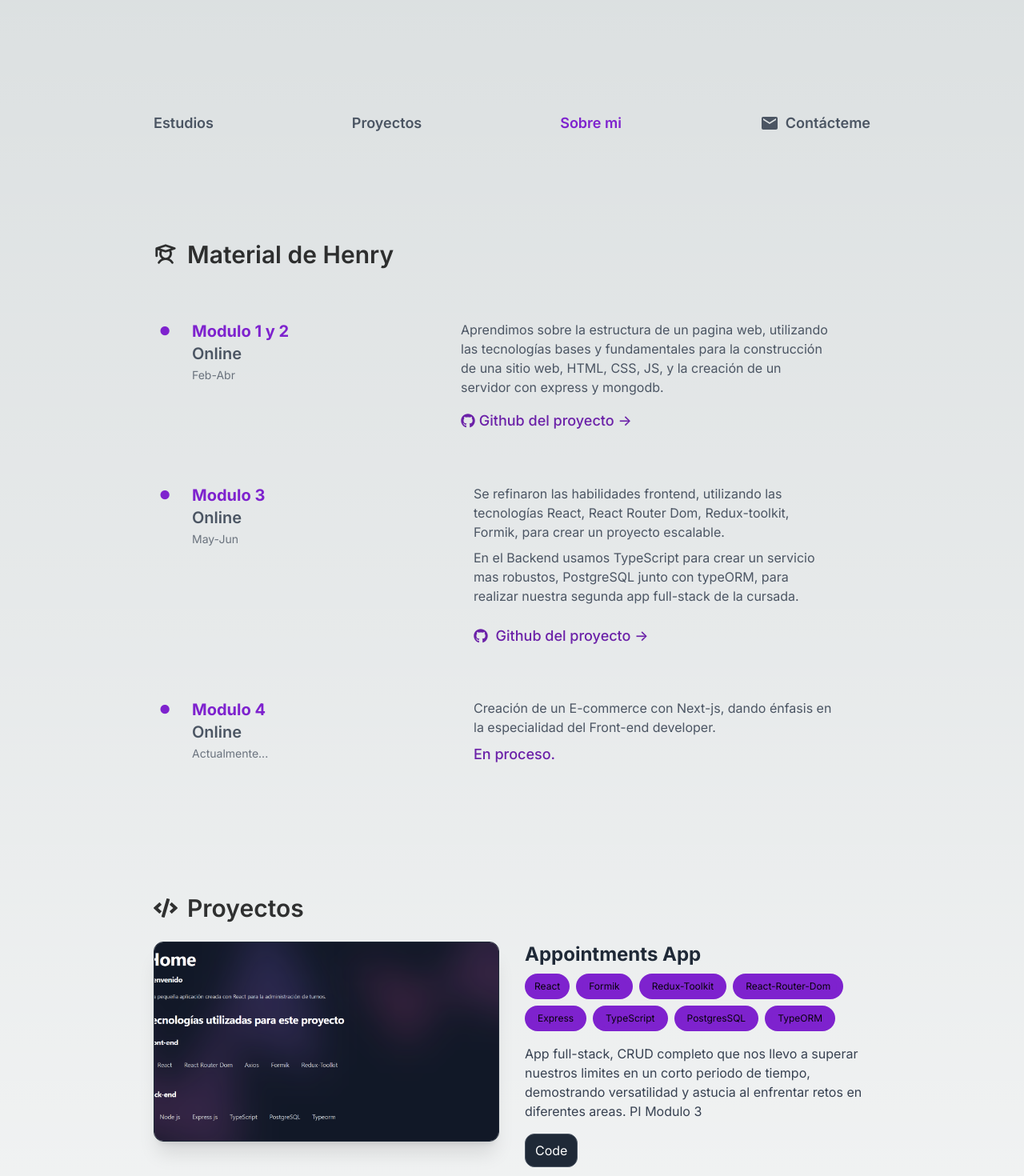
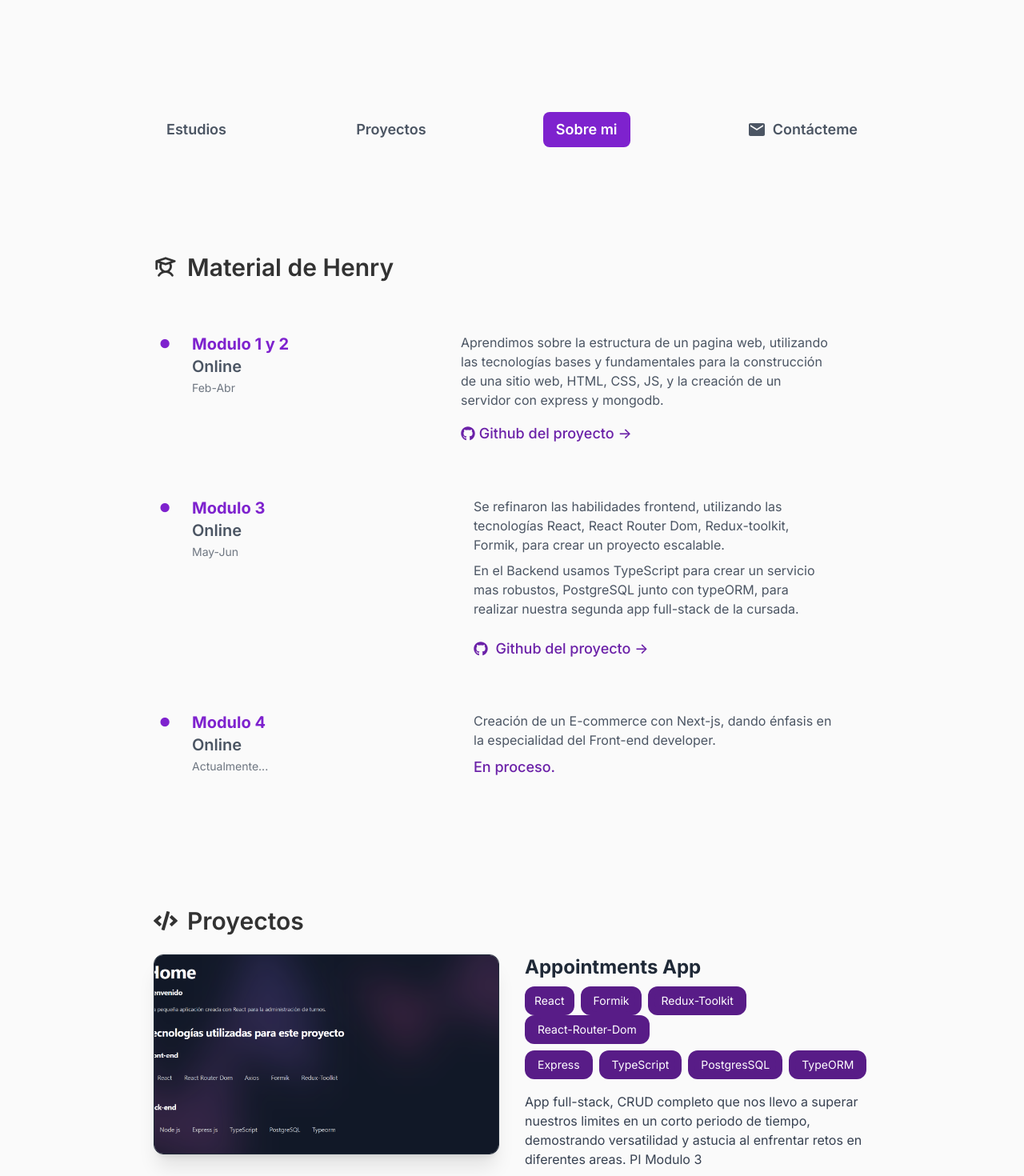
Before and after one commit to Heizahn/web-portfolio, a Next.js app: page / in a window 1280 px wide. Shown: the part 460-1930 px from the top of the page at 80% size. Built offline with nearby package versions, Linux system fonts and the light colour scheme.

Commit message:
ajustando colores tanto en el modo claro como en el modo oscuro

```diff
--- a/src/app/globals.css
+++ b/src/app/globals.css
@@ -4,15 +4,19 @@
 
 :root {
   --foreground-rgb: 0, 0, 0;
-  --background-start-rgb: 214, 219, 220;
-  --background-end-rgb: 255, 255, 255;
+  --background-start-rgb: 250, 250, 250;
+  --background-end-rgb: 250, 250, 250;
 }
 
 @media (prefers-color-scheme: dark) {
   :root {
     --foreground-rgb: 255, 255, 255;
-    --background-start-rgb: 0, 0, 0;
-    --background-end-rgb: 0, 0, 0;
+    --background-start-rgb: 5, 5, 5;
+    --background-end-rgb: 5, 5, 5;
+  }
+
+  header {
+    background-color: rgb(var(--background-end-rgb));
   }
 }
 
@@ -35,3 +39,7 @@ a:hover{
     text-wrap: balance;
   }
 }
+
+header{
+  background-color: rgb(var(--background-start-rgb));
+}
--- a/src/components/Contact/contact_linkedIn.tsx
+++ b/src/components/Contact/contact_linkedIn.tsx
@@ -10,7 +10,7 @@ export default function ContactLinkedIn() {
 			<div className='flex items-center '>
 				<span className='relative inline-flex overflow-hidden rounded-full p-[1px]'>
 					<span className='absolute inset-[-1000%] animate-[spin_2s_linear_infinite] bg-[conic-gradient(from_90deg_at_50%_50%,#51E4B8_0%,#21554E_50%,#51E4B8_100%)]'></span>
-					<div className='inline-flex items-center justify-center w-full px-3 py-1 text-base text-blue-800 bg-green-100 rounded-full cursor-pointer dark:bg-gray-900 dark:text-white/80 backdrop-blur-3xl whitespace-nowrap'>
+					<div className='inline-flex items-center justify-center w-full px-3 py-1 text-base text-gray-800 bg-gray-100 rounded-full cursor-pointer dark:bg-gray-900 dark:text-white/80 backdrop-blur-3xl whitespace-nowrap'>
 						Disponible para trabajar.
 					</div>
 				</span>
--- a/src/components/Navbar/Navbar.tsx
+++ b/src/components/Navbar/Navbar.tsx
@@ -4,24 +4,45 @@ import { MdEmail } from 'react-icons/md';
 
 export default function Navbar({ inView }: { inView: string }) {
 	return (
-		<header className='sticky top-[-1px] z-10 flex items-center justify-center w-full dark:bg-black md:mb-10'>
+		<header className='sticky top-[-1px] z-10 flex items-center justify-center w-full  md:mb-10'>
 			<nav className='flex py-2 w-full text-base md:text-lg font-semibold  text-gray-600 dark:text-gray-200 justify-between items-center  md:py-3	md:max-w-4xl'>
-				<Link href='/#study' className={inView === 'study' ? 'text-purple-700' : ''}>
+				<Link
+					href='/#study'
+					className={
+						inView === 'study'
+							? 'bg-purple-700 text-white px-2 py-1 rounded-lg md:px-4 md:py-2 '
+							: 'px-2 py-1 md:px-4 md:py-2'
+					}
+				>
 					Estudios
 				</Link>
 
 				<Link
 					href='/#projects'
-					className={inView === 'projects' ? 'text-purple-700' : ''}
+					className={
+						inView === 'projects'
+							? 'bg-purple-700 text-white px-2 py-1 rounded-lg md:px-4 md:py-2'
+							: 'px-2 py-1 md:px-4 md:py-2'
+					}
 				>
 					Proyectos
 				</Link>
 
-				<Link href='/#about' className={inView === 'about' ? 'text-purple-700' : ''}>
+				<Link
+					href='/#about'
+					className={
+						inView === 'about'
+							? 'bg-purple-700 text-white px-2 py-1 rounded-lg md:px-4 md:py-2 '
+							: 'px-2 py-1 md:px-4 md:py-2'
+					}
+				>
 					Sobre mi
 				</Link>
 
-				<a href={MAILTO} className='text-2xl md:flex items-center gap-2	'>
+				<a
+					href={MAILTO}
+					className='text-2xl md:flex items-center gap-2 px-2 py-1 md:px-4 md:py-2'
+				>
 					<MdEmail />
 					<span className='hidden md:block md:text-lg'>Contácteme</span>
 				</a>
--- a/src/components/section-1/sectionOne.tsx
+++ b/src/components/section-1/sectionOne.tsx
@@ -14,7 +14,7 @@ export default function SectionOne() {
 				<h2 className='text-4xl font-bold tracking-tight text-gray-800 sm:text-5xl dark:text-white'>
 					Hola, soy Humberto
 				</h2>
-				<p className='mt-6 text-xl text-gray-800 dark:[&>strong]:text-purple-700 [&>strong]:text-purple-700 [&>strong]:font-semibold dark:text-gray-300'>
+				<p className='mt-6 text-xl text-gray-800 dark:[&>strong]:text-purple-700 [&>strong]:text-purple-800 [&>strong]:font-semibold dark:text-gray-300'>
 					+1 año de estudio autodidacta.{' '}
 					<strong>
 						<a target='_blank' href={Github}>
--- a/src/components/sectionAbout/SectionAbout.tsx
+++ b/src/components/sectionAbout/SectionAbout.tsx
@@ -11,7 +11,7 @@ export default function SectionAbout() {
 				Sobre mi
 			</h2>
 			<article className='flex flex-col text-base lg:text-xl items-center justify-center gap-8 text-gray-700 dark:text-gray-300 md:flex-row'>
-				<div className='[&>p]:mb-4 [&>p>strong]:text-purple-800 dark:[&>p>strong]:text-purple-600 [&>p>strong]:font-normal [&>p>strong]:font-mono text-pretty order-2 md:order-1 '>
+				<div className='[&>p]:mb-4 [&>p>strong]:text-gray-900 dark:[&>p>strong]:text-purple-600 [&>p>strong]:font-normal [&>p>strong]:font-mono text-pretty order-2 md:order-1 '>
 					<p>
 						Me llamo Humberto Bracho pero mis amigos me dicen Heizahn, Empece en la
 						programación hace más de 2 años aprendiendo por cuenta propia. Actualmente me
@@ -23,7 +23,7 @@ export default function SectionAbout() {
 						<strong>
 							<LinkTech href='https://es.react.dev/' title='React' />{' '}
 							<LinkTech href='https://redux-toolkit.js.org/' title='Redux-Toolkit' />{' '}
-							<LinkTech href='https://reactrouter.com/en/main' title='Redux-Router-Dom' />{' '}
+							<LinkTech href='https://reactrouter.com/en/main' title='React-Router-Dom' />{' '}
 							<LinkTech href='https://formik.org/' title='Formik' />{' '}
 							<LinkTech href='https://nextjs.org/' title='Next.js' />{' '}
 							<LinkTech href='https://expressjs.com/' title='Express.js' />{' '}
--- a/src/components/sectionproyects/projectOne.tsx
+++ b/src/components/sectionproyects/projectOne.tsx
@@ -21,52 +21,52 @@ export default function ProjectOne() {
 				</h3>
 				<div className='flex flex-wrap mt-2'>
 					<ul className='flex flex-row mb-2 gap-x-2 flex-wrap'>
-						<li className='flex gap-x-2 rounded-full text-xs bg-purple-700 text-black/95 py-1 px-1 '>
-							<span className='flex gap-x-2 rounded-full text-xs bg-purple-700 text-black/95 py-1 px-2 '>
+						<li className='flex gap-x-2 rounded-xl text-sm bg-purple-900 dark:bg-purple-700 text-white dark:text-black/95 py-1 px-1 '>
+							<span className='flex gap-x-2 rounded-xl text-sm bg-purple-900 dark:bg-purple-700 text-white dark:text-black/95 py-1 px-2 '>
 								{' '}
 								React
 							</span>
 						</li>
-						<li className='flex gap-x-2 rounded-full text-xs bg-purple-700 text-black/95 py-1 px-2 '>
-							<span className='flex gap-x-2 rounded-full text-xs bg-purple-700 text-black/95 py-1 px-2 '>
+						<li className='flex gap-x-2 rounded-xl text-sm bg-purple-900 dark:bg-purple-700 text-white dark:text-black/95 py-1 px-2 '>
+							<span className='flex gap-x-2 rounded-xl text-sm bg-purple-900 dark:bg-purple-700 text-white dark:text-black/95 py-1 px-2 '>
 								{' '}
 								Formik
 							</span>
 						</li>
-						<li className='flex gap-x-2 rounded-full text-xs bg-purple-700 text-black/95 py-1 px-2 '>
-							<span className='flex gap-x-2 rounded-full text-xs bg-purple-700 text-black/95 py-1 px-2 '>
+						<li className='flex gap-x-2 rounded-xl text-sm bg-purple-900 dark:bg-purple-700 text-white dark:text-black/95 py-1 px-2 '>
+							<span className='flex gap-x-2 rounded-xl text-sm bg-purple-900 dark:bg-purple-700 text-white dark:text-black/95 py-1 px-2 '>
 								{' '}
 								Redux-Toolkit
 							</span>
 						</li>
-						<li className='flex gap-x-2 rounded-full text-xs bg-purple-700 text-black/95 py-1 px-2 '>
-							<span className='flex gap-x-2 rounded-full text-xs bg-purple-700 text-black/95 py-1 px-2 '>
+						<li className='flex gap-x-2 rounded-xl text-sm bg-purple-900 dark:bg-purple-700 text-white dark:text-black/95 py-1 px-2 '>
+							<span className='flex gap-x-2 rounded-xl text-sm bg-purple-900 dark:bg-purple-700 text-white dark:text-black/95 py-1 px-2 '>
 								{' '}
 								React-Router-Dom
 							</span>
 						</li>
 					</ul>
 					<ul className='flex flex-row mb-2 gap-x-2 flex-wrap'>
-						<li className='flex gap-x-2 rounded-full text-xs bg-purple-700 text-black/95 py-1 px-2 '>
-							<span className='flex gap-x-2 rounded-full text-xs bg-purple-700 text-black/95 py-1 px-2 '>
+						<li className='flex gap-x-2 rounded-xl text-sm bg-purple-900 dark:bg-purple-700 text-white dark:text-black/95 py-1 px-2 '>
+							<span className='flex gap-x-2 rounded-xl text-sm bg-purple-900 dark:bg-purple-700 text-white dark:text-black/95 py-1 px-2 '>
 								{' '}
 								Express
 							</span>
 						</li>
-						<li className='flex gap-x-2 rounded-full text-xs bg-purple-700 text-black/95 py-1 px-2 '>
-							<span className='flex gap-x-2 rounded-full text-xs bg-purple-700 text-black/95 py-1 px-2 '>
+						<li className='flex gap-x-2 rounded-xl text-sm bg-purple-900 dark:bg-purple-700 text-white dark:text-black/95 py-1 px-2 '>
+							<span className='flex gap-x-2 rounded-xl text-sm bg-purple-900 dark:bg-purple-700 text-white dark:text-black/95 py-1 px-2 '>
 								{' '}
 								TypeScript
 							</span>
 						</li>
-						<li className='flex gap-x-2 rounded-full text-xs bg-purple-700 text-black/95 py-1 px-2 '>
-							<span className='flex gap-x-2 rounded-full text-xs bg-purple-700 text-black/95 py-1 px-2 '>
+						<li className='flex gap-x-2 rounded-xl text-sm bg-purple-900 dark:bg-purple-700 text-white dark:text-black/95 py-1 px-2 '>
+							<span className='flex gap-x-2 rounded-xl text-sm bg-purple-900 dark:bg-purple-700 text-white dark:text-black/95 py-1 px-2 '>
 								{' '}
 								PostgresSQL
 							</span>
 						</li>
-						<li className='flex gap-x-2 rounded-full text-xs bg-purple-700 text-black/95 py-1 px-2 '>
-							<span className='flex gap-x-2 rounded-full text-xs bg-purple-700 text-black/95 py-1 px-2 '>
+						<li className='flex gap-x-2 rounded-xl text-sm bg-purple-900 dark:bg-purple-700 text-white dark:text-black/95 py-1 px-2 '>
+							<span className='flex gap-x-2 rounded-xl text-sm bg-purple-900 dark:bg-purple-700 text-white dark:text-black/95 py-1 px-2 '>
 								{' '}
 								TypeORM
 							</span>
```
